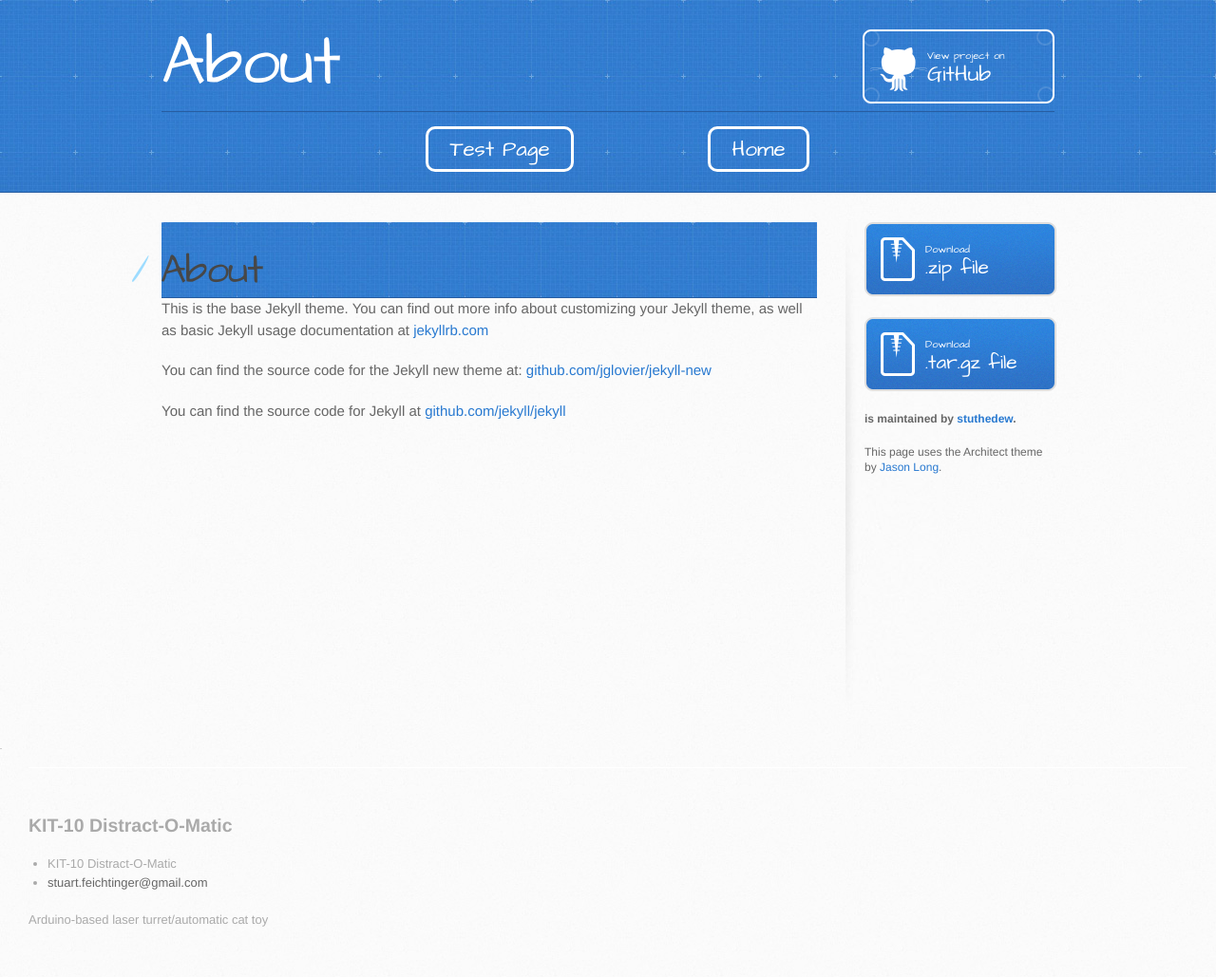
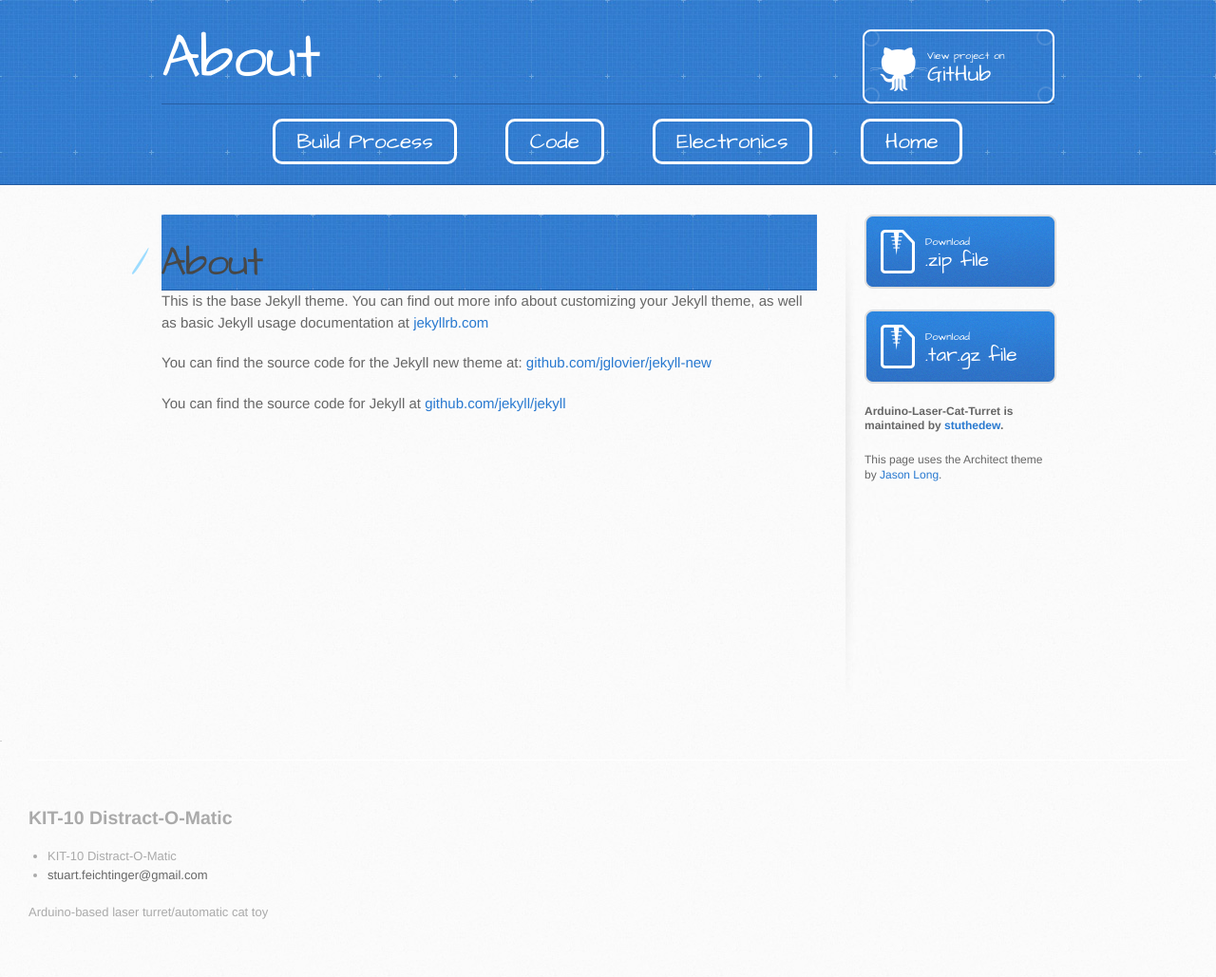
Before and after one commit to stuthedew/Arduino-Laser-Cat-Turret, a Jekyll site: the page built from about.md, in a window 1280 px wide. Shown: the whole page at 95% size. Built offline with Jekyll 4.4.1, drawn with Linux system fonts in a browser that asks for light colours.

Commit message:
Added more pages

```diff
--- a/How-To.md
+++ b/Build.md
@@ -1,7 +1,6 @@
 ---
 layout: main
-title: Test Page
-
+title: Build Process
 ---
 
 Test page
--- /dev/null
+++ b/Electronics.md
@@ -0,0 +1,6 @@
+---
+layout: main
+title: Electronics
+---
+
+Test page
--- a/_includes/sidebar.html
+++ b/_includes/sidebar.html
@@ -9,7 +9,7 @@
     .tar.gz file
   </a>
 
-  <p class="repo-owner"><a href="https://github.com/stuthedew/Arduino-Laser-Cat-Turret"></a> is maintained by <a href="https://github.com/stuthedew">stuthedew</a>.</p>
+  <p class="repo-owner">{{page.GitHubProjectName}}<a href="https://github.com/stuthedew/Arduino-Laser-Cat-Turret"></a> is maintained by <a href="https://github.com/stuthedew">stuthedew</a>.</p>
 
   <p>This page uses the Architect theme by <a href="https://twitter.com/jasonlong">Jason Long</a>.</p>
 </aside>
--- a/css/main.css
+++ b/css/main.css
@@ -40,7 +40,7 @@ nav{
 nav li a{
   font-size: 1.5em;
   color: #fff;
-  margin: 2em 3em 2em 3em;
+  margin: 2em 1em 2em 1em;
   border: 3px solid white;
   border-radius: 10px;
   padding: 0.25em 1em 0.25em 1em;
@@ -490,10 +490,10 @@ header {
 }
 
 header h1 {
-  width: 540px;
+  width: 720px;
   margin-top: 0;
   margin-bottom: 0.2em;
-  font-size: 72px;
+  font-size: 64px;
   font-weight: normal;
   line-height: 1;
   color: #fff;
```
Also changed, not shown: Code.md (added, +6 -0 lines), index.md (+2 -0 lines).
